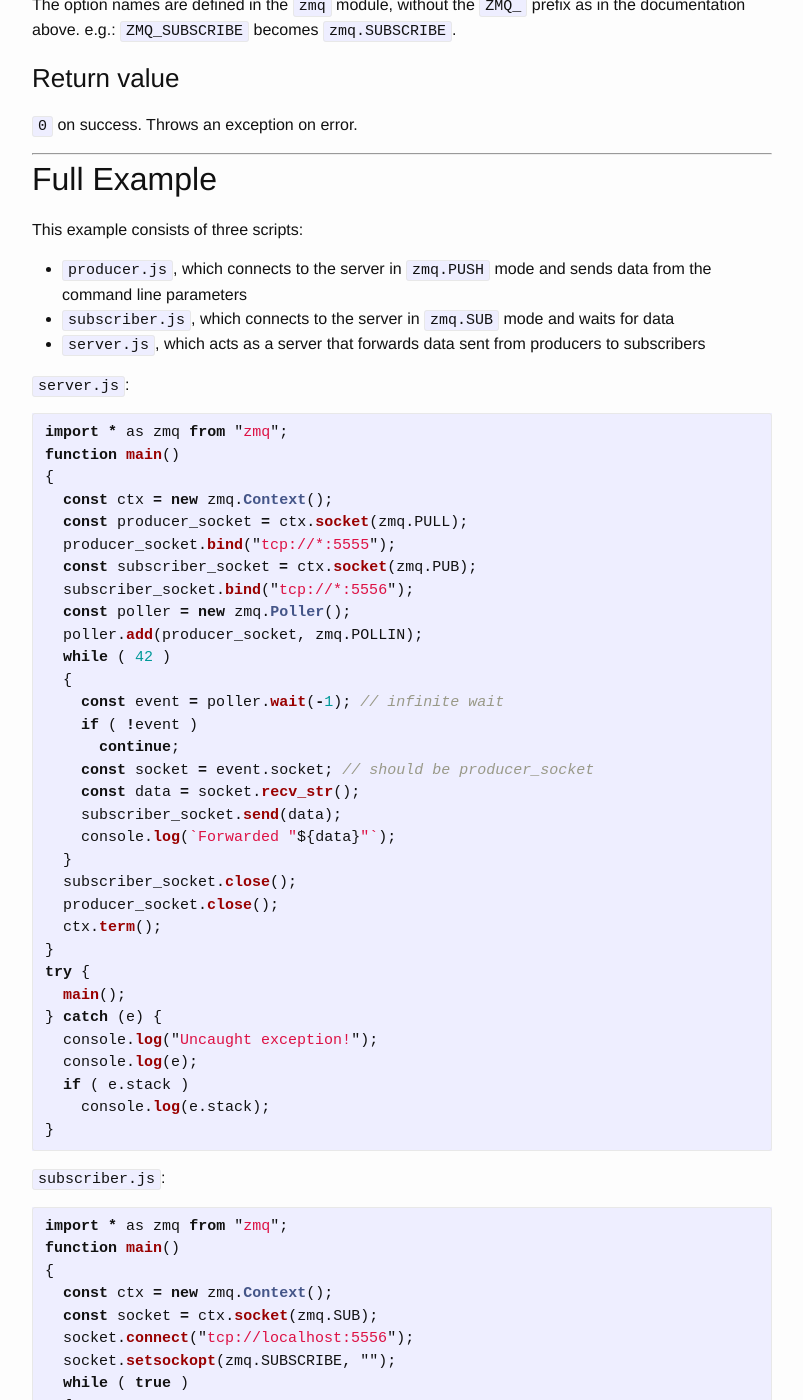
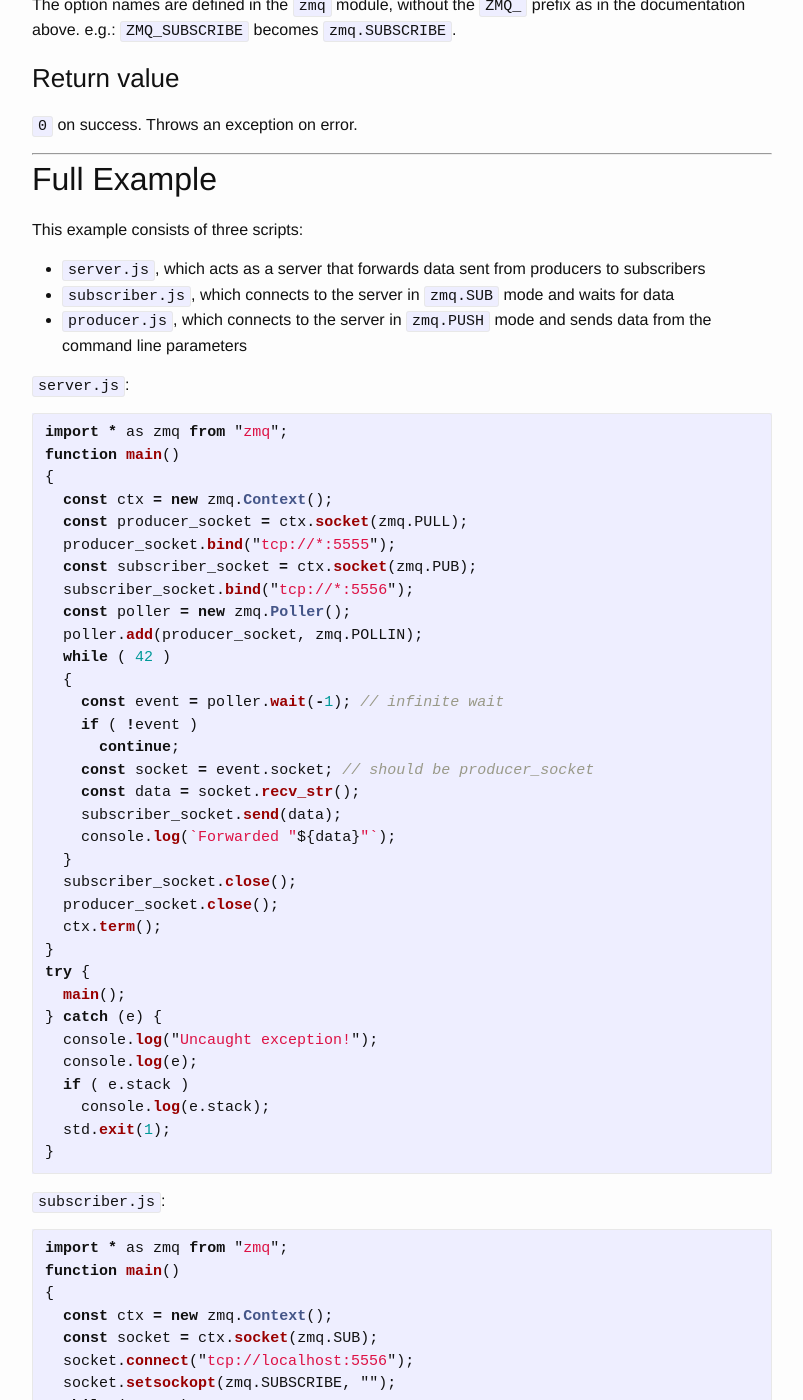
Before and after one commit to ramiropolla/ffglitch.org, a Jekyll site: the page built from docs/0.10.2/quickjs/zeromq.md, in a window 1280 px wide and 1400 px high, scrolled down 18892 px. Shown: the whole window, without its empty margins (238-1041 px from the left). Built offline with Jekyll 4.4.1, drawn with Linux system fonts in a browser that asks for light colours; some of the changed text lies outside the part shown.

Commit message:
docs/zeromq: minor improvements

````diff
--- a/docs/0.10.2/quickjs/zeromq.md
+++ b/docs/0.10.2/quickjs/zeromq.md
@@ -810,9 +810,9 @@ Throws an exception on error.
 ## Full Example
 
 This example consists of three scripts:
+- `server.js`, which acts as a server that forwards data sent from producers to subscribers
+- `subscriber.js`, which connects to the server in `zmq.SUB` mode and waits for data
 - `producer.js`, which connects to the server in `zmq.PUSH` mode and sends data from the command line parameters
-- `subscriber.js`, which connects to the server in `zmq.SUB` mode and waits for data
-- `server.js`, which acts as a server that forwards data sent from producers to subscribers
 
 `server.js`:
 ```js
@@ -847,6 +847,7 @@ try {
   console.log(e);
   if ( e.stack )
     console.log(e.stack);
+  std.exit(1);
 }
 ```
 
@@ -874,6 +875,7 @@ try {
   console.log(e);
   if ( e.stack )
     console.log(e.stack);
+  std.exit(1);
 }
 ```
 
@@ -899,6 +901,7 @@ try {
   console.log(e);
   if ( e.stack )
     console.log(e.stack);
+  std.exit(1);
 }
 ```
 
````
